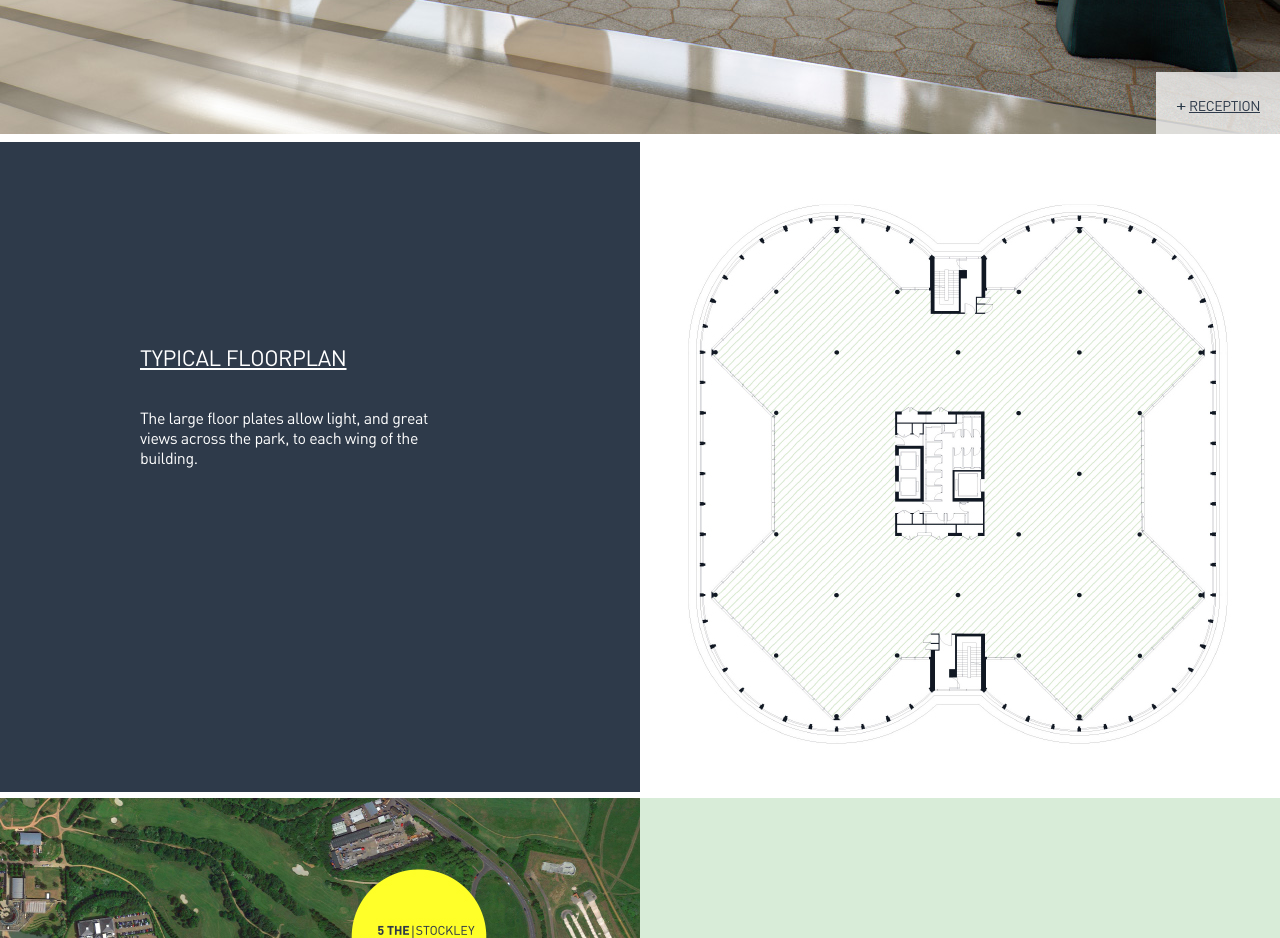
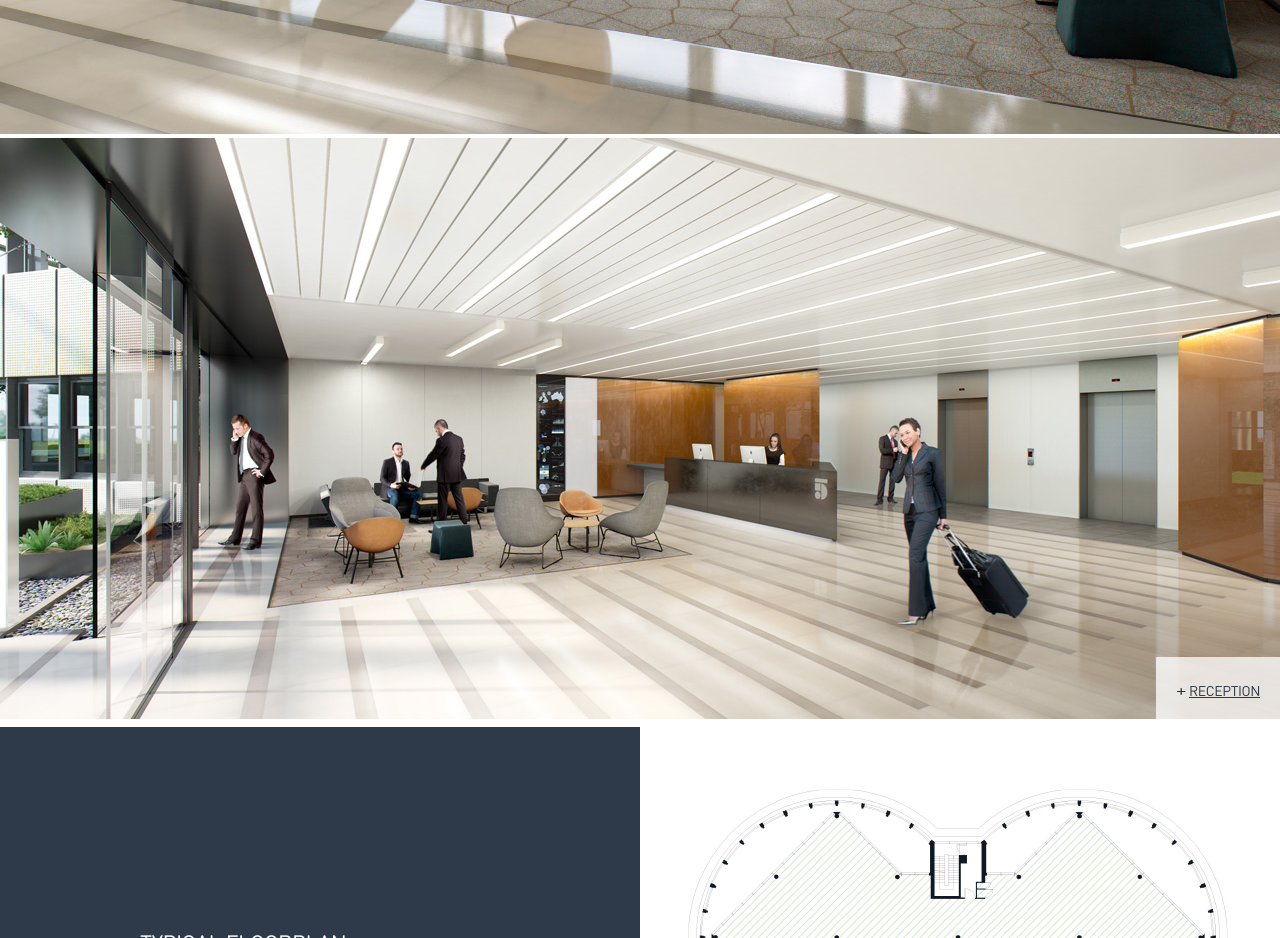
Before and after one commit to pipers-design/5thesquare, a website: page index.html in a window 1280 px wide. Shown: the part 3200-4138 px from the top of the page. Drawn offline with nearby package versions, Linux system fonts and the light colour scheme; files whose address does not match are found by name; a web font is replaced by a local one.

Commit message:
added second reception image

```diff
--- a/index.html
+++ b/index.html
@@ -88,7 +88,7 @@
                     <div class="content">A comprehensive remodelling of the internal reception creates a capacious, modern space that serves as an impressive arrival area as well as a functional, informal meeting area.</div>
                 </div>
                 <img src="./img/05.jpg" class="mainimg">
-
+                <img src="./img/055.jpg" class="mainimg">
             </div>
 
             <div class="section left" id="buildingend">
```
Also changed, not shown: img/055.jpg (added).
